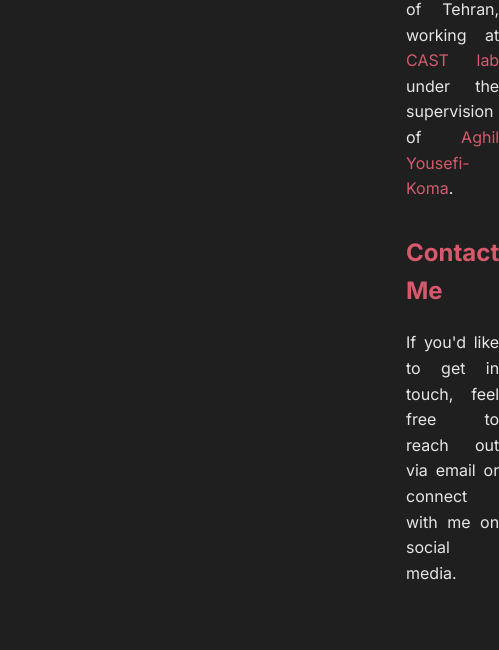
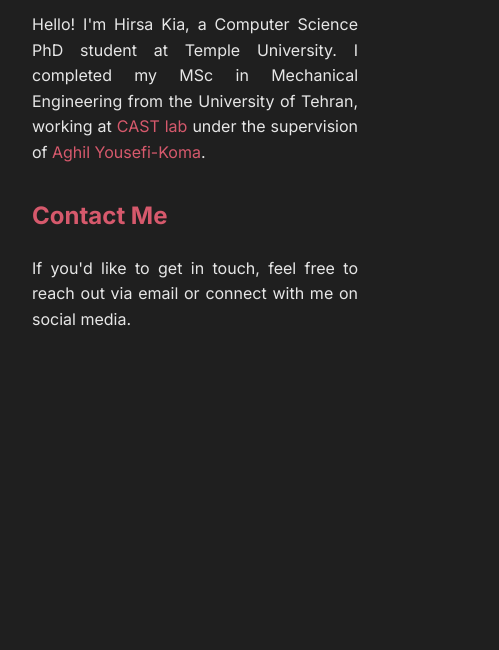
Before and after one commit to hirsakia/Hirsakia.github.io, a plain HTML site: page index.html in a window 390 px wide. Shown: the part 586-1236 px from the top of the page, 499 px wide, since content can reach past the window. After the commit the page ends 967 px from the top, so only its background shows below. Drawn offline with Linux system fonts and the light colour scheme.

Commit message:
Update index.html

```diff
--- a/index.html
+++ b/index.html
@@ -35,7 +35,7 @@
             display: flex;
             align-items: flex-start;
             padding: 2em;
-            margin-left: 12em; /* Add padding to move content to the right */
+            margin-left: 12em;
             margin-right: 12em;
         }
         .header-img {
@@ -54,7 +54,6 @@
         .header-text h1 {
             margin: 0;
             margin-bottom: 1em;
-            padding-left: 12em;
         }
         .contact-info {
             list-style: none;
@@ -106,6 +105,23 @@
             width: 100%;
             bottom: 0;
         }
+        @media (max-width: 768px) {
+            .main-content {
+                flex-direction: column;
+                align-items: center;
+                margin-left: 1em;
+                margin-right: 1em;
+                padding: 1em;
+            }
+            .header-img {
+                margin-right: 0;
+                margin-bottom: 1em;
+                text-align: center;
+            }
+            .header-text {
+                text-align: center;
+            }
+        }
     </style>
 </head>
 <body>
@@ -128,8 +144,8 @@
         <div class="header-text">
             <section id="about" class="section">
                 <h2>About Me</h2>
-                <p>Hello! I'm Hirsa Kia, Computer Science PhD student at Temple University. I completed my MSc in Mechanical Engineering from
-                    University of Tehran, working at <a href="https://cast-tech.ir/">CAST lab</a> under the supervision of
+                <p>Hello! I'm Hirsa Kia, a Computer Science PhD student at Temple University. I completed my MSc in Mechanical Engineering from
+                    the University of Tehran, working at <a href="https://cast-tech.ir/">CAST lab</a> under the supervision of
                     <a href="https://scholar.google.com/citations?hl=en&user=Cz1X5e8AAAAJ&view_op=list_works&sortby=pubdate">Aghil Yousefi-Koma</a>.</p>
             </section>
             <section id="contact" class="section">
```
